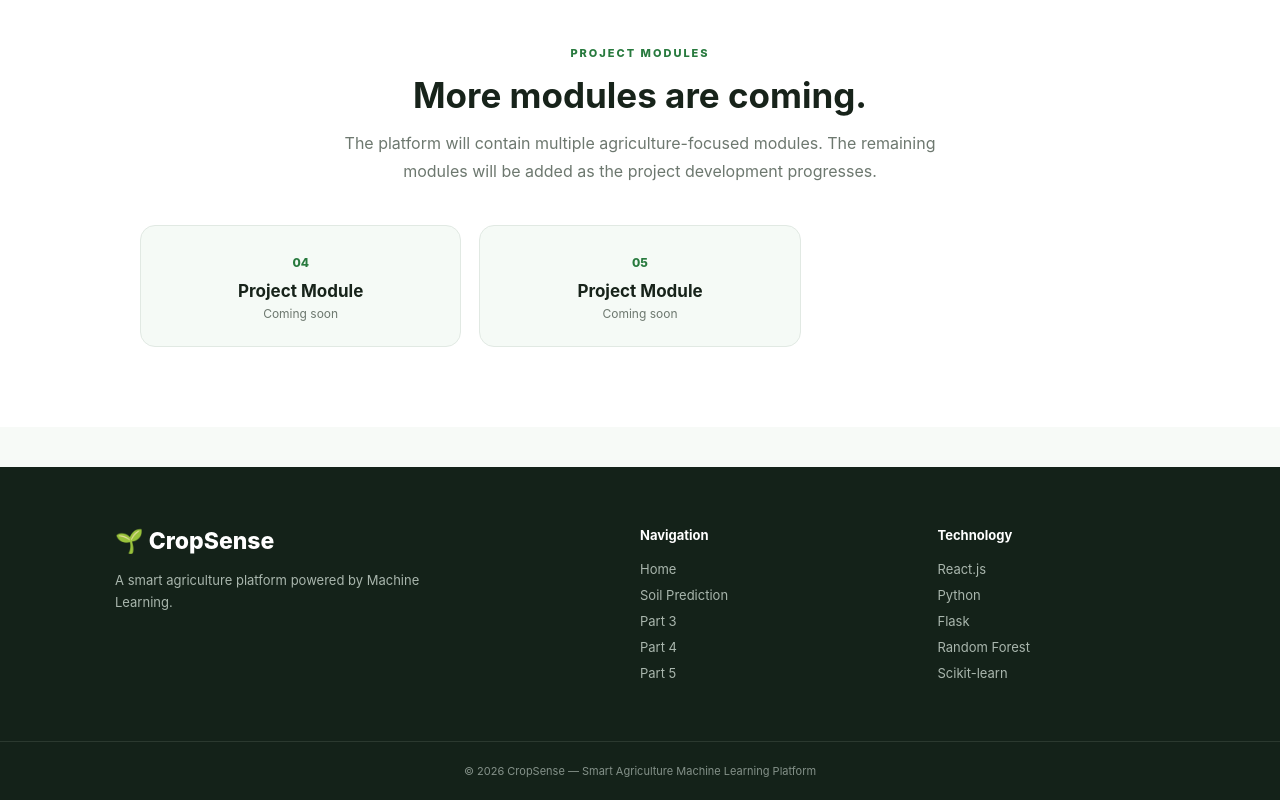
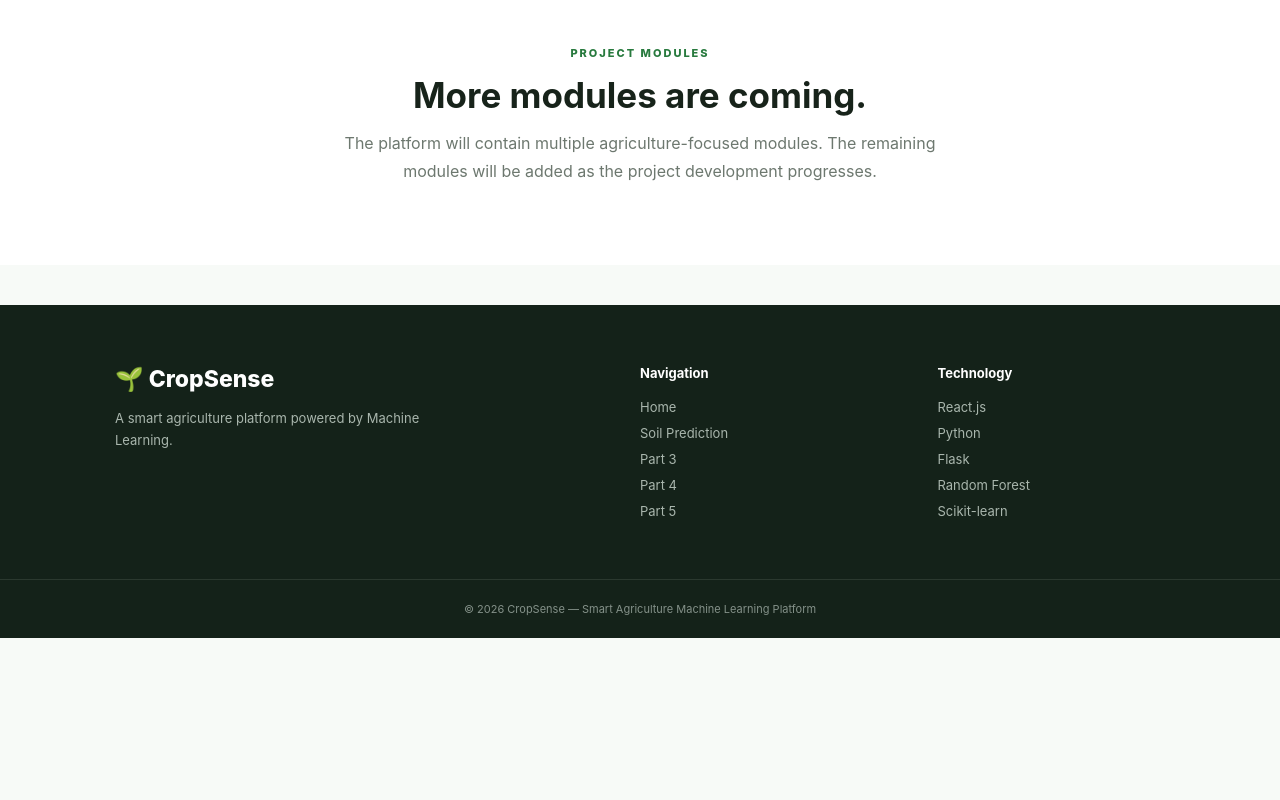
Before and after one commit to Priyanshu-Datta/major-1, a React (Vite) app in the folder frontend/: page / in a window 1280 px wide. Shown: the part 1534-2334 px from the top of the page. After the commit the page ends 2172 px from the top, so only its background shows below. Built offline with nearby package versions, Linux system fonts and the light colour scheme.

Commit message:
page 3 update

```diff
--- a/frontend/src/pages/Home.jsx
+++ b/frontend/src/pages/Home.jsx
@@ -230,40 +230,6 @@ function Home() {
           development progresses.
         </p>
 
-
-        <div className="future-grid">
-
-          <div>
-            <span>
-              04
-            </span>
-
-            <h3>
-              Project Module
-            </h3>
-
-            <p>
-              Coming soon
-            </p>
-          </div>
-
-
-          <div>
-            <span>
-              05
-            </span>
-
-            <h3>
-              Project Module
-            </h3>
-
-            <p>
-              Coming soon
-            </p>
-          </div>
-
-        </div>
-
       </section>
 
     </div>
```
